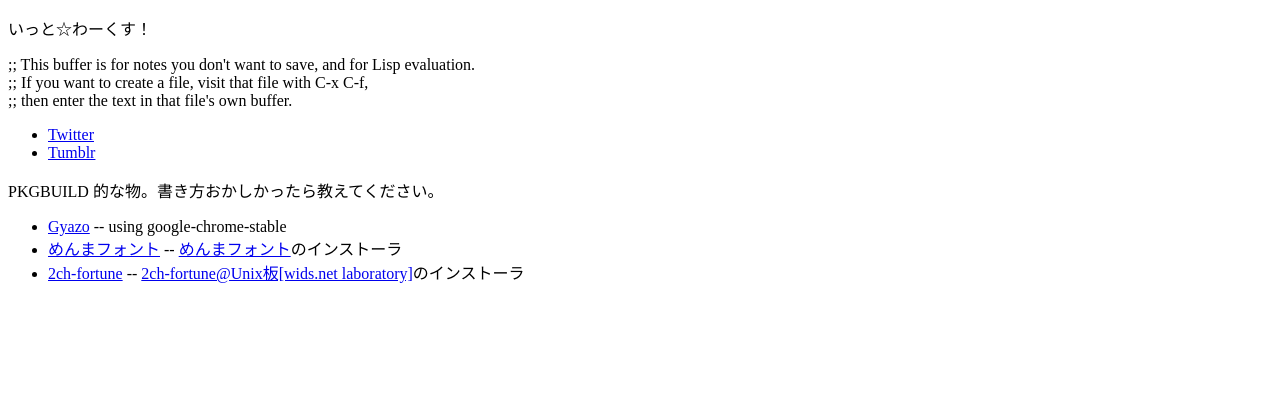
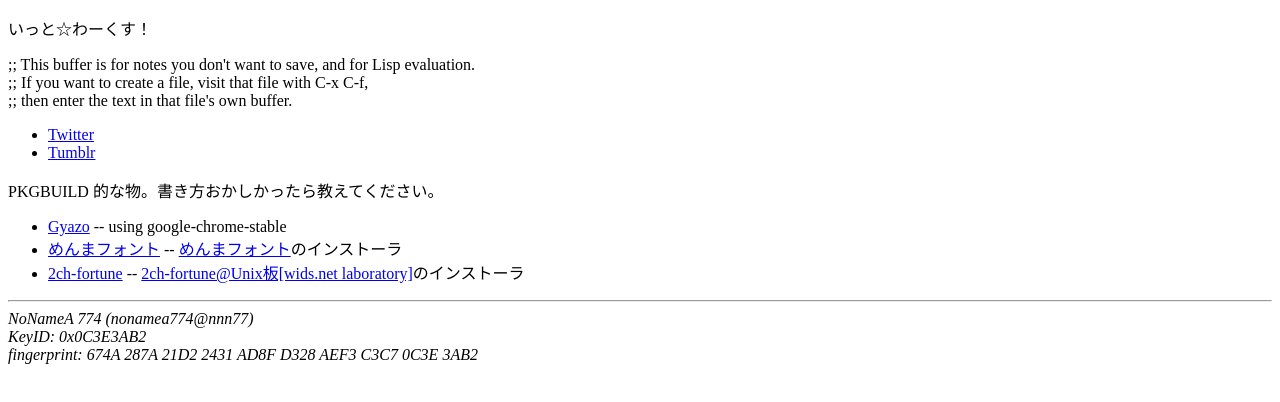
Before and after one commit to nna774/_____nna774.github.com, a plain HTML site: page index.html in a window 1280 px wide. Drawn offline with Linux system fonts and the light colour scheme.

Commit message:
add address

```diff
--- a/index.html
+++ b/index.html
@@ -1 +1 @@
-<!doctype html><html lang="ja"><!--  This document is translated from S-exp by HtSExp( https://github.com/nna774/htsexp ).--><head><meta charset="utf-8" /><title>Index</title></head><body><p><span id="itWorks">いっと☆わーくす！</span><br /><p id="scratch">;; This buffer is for notes you don't want to save, and for Lisp evaluation.<br />;; If you want to create a file, visit that file with C-x C-f,<br />;; then enter the text in that file's own buffer.</p></p><p id="mainWrap"><ul id="services"><li><a href="https://twitter.com/nonamea774">Twitter</a></li><li><a href="http://tumblr.nna774.net/">Tumblr</a></li></ul><p><span>PKGBUILD 的な物。書き方おかしかったら教えてください。</span><ul><li><a href="https://gist.github.com/nna774/8468487">Gyazo</a> -- using google-chrome-stable</li><li><a href="https://gist.github.com/nna774/8781461">めんまフォント</a> -- <a href="http://www.anohana.jp/tv/special/font.html">めんまフォント</a>のインストーラ</li><li><a href="https://gist.github.com/nna774/8917470">2ch-fortune</a> -- <a href="http://wids.net/lab/">2ch-fortune@Unix板[wids.net laboratory]</a>のインストーラ</li></ul></p></p></body></html>
+<!doctype html><html lang="ja"><!--  This document is translated from S-exp by HtSExp( https://github.com/nna774/htsexp ).--><head><meta charset="utf-8" /><title>Index</title></head><body><p><span id="itWorks">いっと☆わーくす！</span><br /><p id="scratch">;; This buffer is for notes you don't want to save, and for Lisp evaluation.<br />;; If you want to create a file, visit that file with C-x C-f,<br />;; then enter the text in that file's own buffer.</p></p><p id="mainWrap"><ul id="services"><li><a href="https://twitter.com/nonamea774">Twitter</a></li><li><a href="http://tumblr.nna774.net/">Tumblr</a></li></ul><p><span>PKGBUILD 的な物。書き方おかしかったら教えてください。</span><ul><li><a href="https://gist.github.com/nna774/8468487">Gyazo</a> -- using google-chrome-stable</li><li><a href="https://gist.github.com/nna774/8781461">めんまフォント</a> -- <a href="http://www.anohana.jp/tv/special/font.html">めんまフォント</a>のインストーラ</li><li><a href="https://gist.github.com/nna774/8917470">2ch-fortune</a> -- <a href="http://wids.net/lab/">2ch-fortune@Unix板[wids.net laboratory]</a>のインストーラ</li></ul></p></p><footer><hr id="beginFooter" /><address>NoNameA 774 (nonamea774@nnn77) <nonamea774@gmail.com><br />KeyID: 0x0C3E3AB2<br />fingerprint: 674A 287A 21D2 2431 AD8F D328 AEF3 C3C7 0C3E 3AB2</address></footer></body></html>
```
Also changed, not shown: 1 other file.
